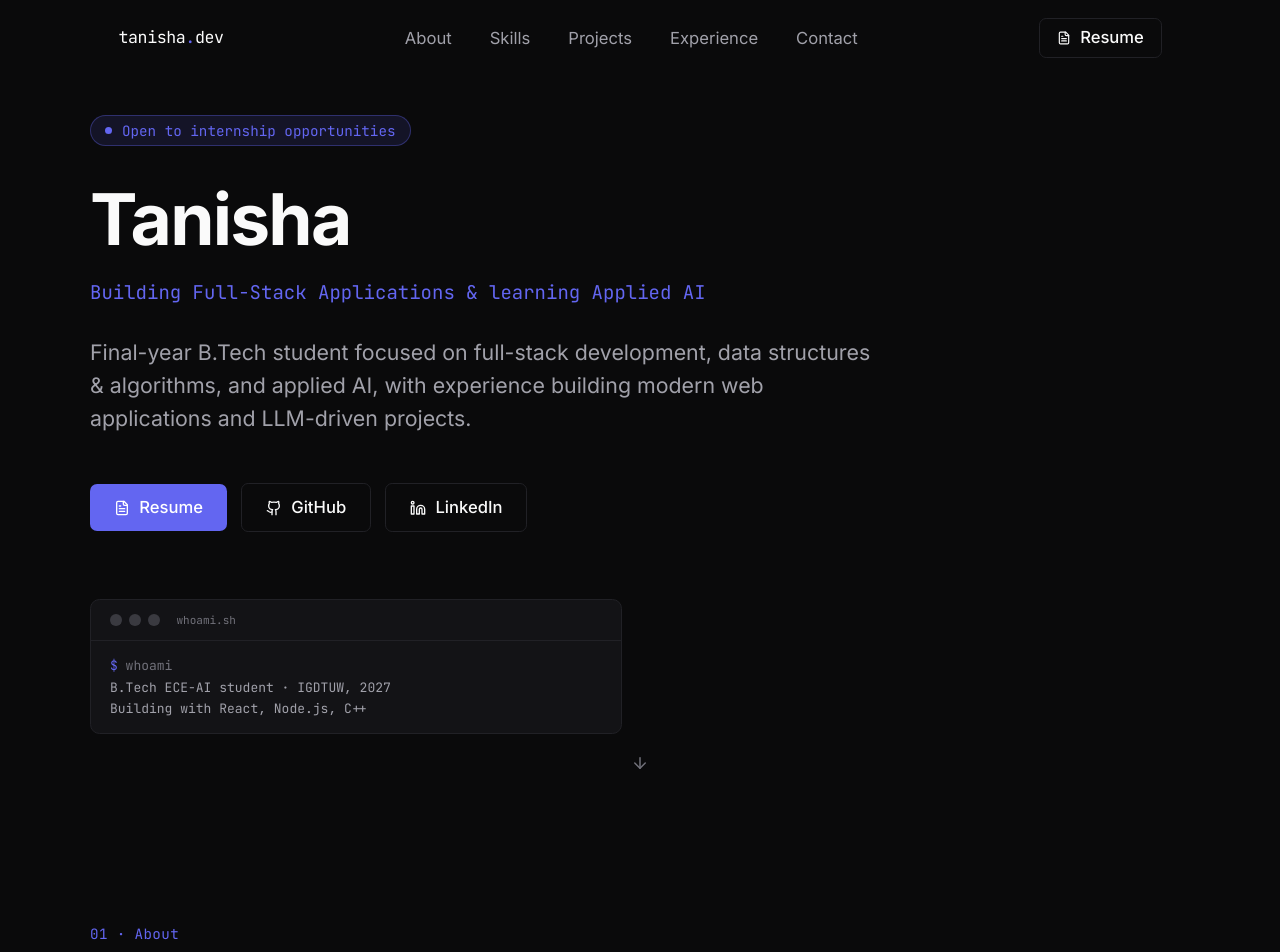
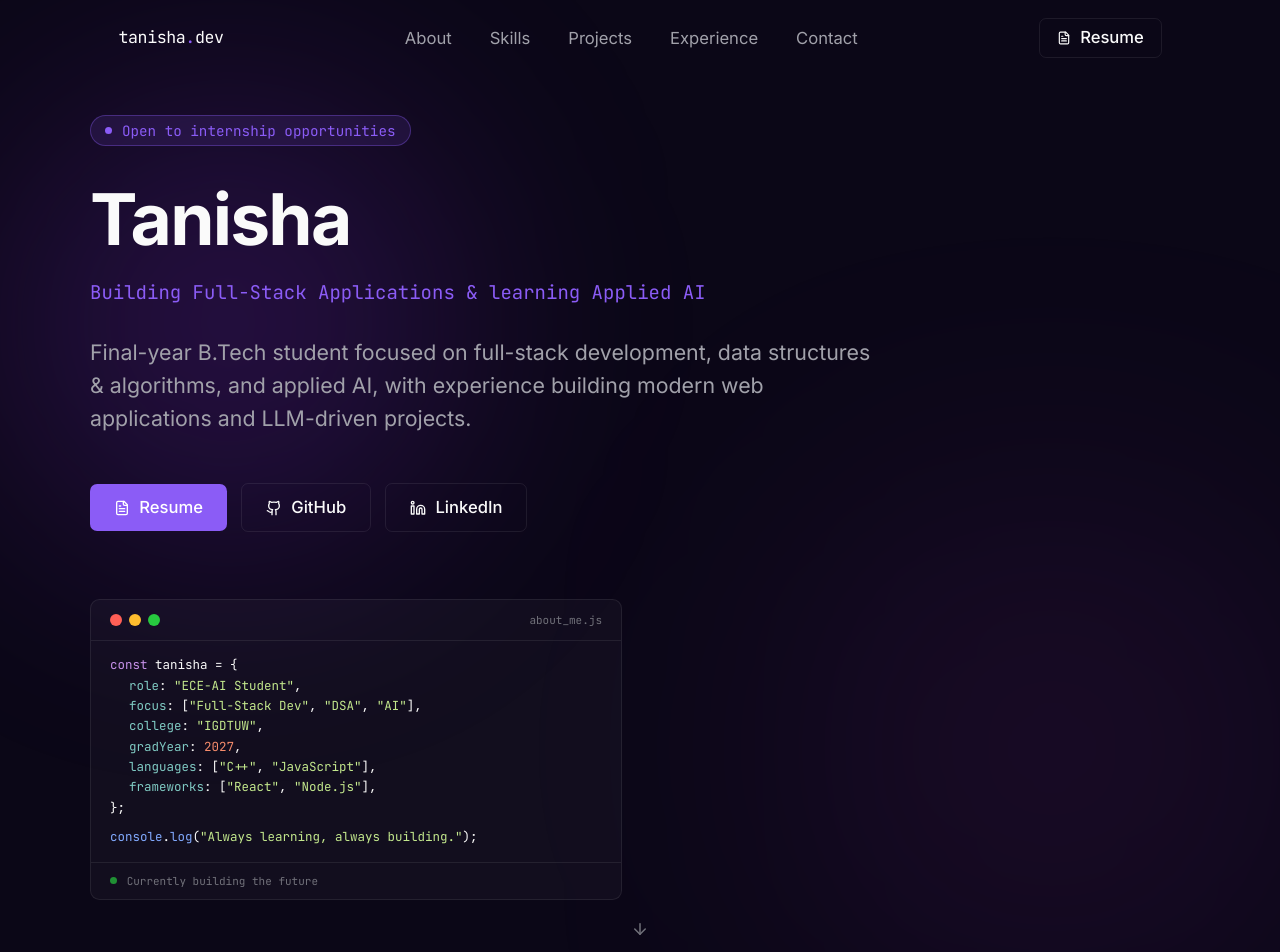
Before and after one commit to TAnisha016/tanisha-portfolio, a React (Vite) app: page / in a window 1280 px wide. Shown: the top 952 px of the page. Built offline with nearby package versions, Linux system fonts and the light colour scheme.

Commit message:
hero section changes

```diff
--- a/src/components/Hero.jsx
+++ b/src/components/Hero.jsx
@@ -7,6 +7,9 @@ export default function Hero() {
       id="hero"
       className="min-h-screen flex items-center pt-24 pb-16 px-6 relative"
     >
+      <div className="absolute top-20 left-0 w-96 h-96 bg-purple-600/20 blur-[120px] rounded-full pointer-events-none" />
+
+<div className="absolute bottom-0 right-0 w-96 h-96 bg-fuchsia-500/10 blur-[140px] rounded-full pointer-events-none" />
       <div className="max-w-content mx-auto w-full">
         <div className="animate-fadeUp">
           <div className="inline-flex items-center gap-2 font-mono text-xs text-accent bg-accent-dim border border-accent-border rounded-full px-3 py-1 mb-8">
@@ -35,6 +38,7 @@ export default function Hero() {
               <FileText size={16} />
               Resume
             </a>
+
             <a
               href={profile.github}
               target="_blank"
@@ -44,6 +48,7 @@ export default function Hero() {
               <Github size={16} />
               GitHub
             </a>
+
             <a
               href={profile.linkedin}
               target="_blank"
@@ -55,20 +60,73 @@ export default function Hero() {
             </a>
           </div>
 
-          {/* Signature element: a quiet terminal card grounding her as a builder, not a gimmick */}
-          <div className="max-w-md rounded-lg border border-bg-border bg-bg-surface overflow-hidden">
-            <div className="flex items-center gap-1.5 px-4 py-2.5 border-b border-bg-border">
-              <span className="w-2.5 h-2.5 rounded-full bg-[#3a3a40]" />
-              <span className="w-2.5 h-2.5 rounded-full bg-[#3a3a40]" />
-              <span className="w-2.5 h-2.5 rounded-full bg-[#3a3a40]" />
-              <span className="font-mono text-[11px] text-ink-muted ml-2">whoami.sh</span>
+          <div className="max-w-md rounded-lg border border-bg-border bg-bg-surface backdrop-blur-sm overflow-hidden font-mono">
+            <div className="flex items-center justify-between px-4 py-2.5 border-b border-bg-border">
+              <div className="flex items-center gap-1.5">
+                <span className="w-2.5 h-2.5 rounded-full bg-[#FF5F56]" />
+                <span className="w-2.5 h-2.5 rounded-full bg-[#FFBD2E]" />
+                <span className="w-2.5 h-2.5 rounded-full bg-[#27C93F]" />
+              </div>
+              <span className="text-[11px] text-ink-muted">about_me.js</span>
             </div>
-            <div className="px-4 py-3 font-mono text-[13px] leading-relaxed">
-              <p className="text-ink-muted">
-                <span className="text-accent">$</span> whoami
+
+            <div className="px-4 py-3 text-[12.5px] leading-relaxed">
+              <p>
+                <span className="text-[#C792EA]">const</span>{' '}
+                <span className="text-ink-primary">tanisha</span> = {'{'}
               </p>
-              <p className="text-ink-secondary">B.Tech ECE-AI student · IGDTUW, 2027</p>
-              <p className="text-ink-secondary">Building with React, Node.js, C++</p>
+
+              <p className="pl-4">
+                <span className="text-[#80CBC4]">role</span>:{' '}
+                <span className="text-[#C3E88D]">"ECE-AI Student"</span>,
+              </p>
+
+              <p className="pl-4">
+                <span className="text-[#80CBC4]">focus</span>: [
+                <span className="text-[#C3E88D]">"Full-Stack Dev"</span>,{' '}
+                <span className="text-[#C3E88D]">"DSA"</span>,{' '}
+                <span className="text-[#C3E88D]">"AI"</span>],
+              </p>
+
+              <p className="pl-4">
+                <span className="text-[#80CBC4]">college</span>:{' '}
+                <span className="text-[#C3E88D]">"IGDTUW"</span>,
+              </p>
+
+              <p className="pl-4">
+                <span className="text-[#80CBC4]">gradYear</span>:{' '}
+                <span className="text-[#F78C6C]">2027</span>,
+              </p>
+
+              <p className="pl-4">
+                <span className="text-[#80CBC4]">languages</span>: [
+                <span className="text-[#C3E88D]">"C++"</span>,{' '}
+                <span className="text-[#C3E88D]">"JavaScript"</span>],
+              </p>
+
+              <p className="pl-4">
+                <span className="text-[#80CBC4]">frameworks</span>: [
+                <span className="text-[#C3E88D]">"React"</span>,{' '}
+                <span className="text-[#C3E88D]">"Node.js"</span>],
+              </p>
+
+              <p>{'};'}</p>
+
+              <p className="mt-2">
+                <span className="text-[#82AAFF]">console</span>.
+                <span className="text-[#82AAFF]">log</span>(
+                <span className="text-[#C3E88D]">
+                  "Always learning, always building."
+                </span>
+                );
+              </p>
+            </div>
+
+            <div className="flex items-center gap-2 px-4 py-2 border-t border-bg-border">
+              <span className="w-1.5 h-1.5 rounded-full bg-[#27C93F] animate-pulse" />
+              <span className="text-[11px] text-ink-muted">
+                Currently building the future
+              </span>
             </div>
           </div>
         </div>
@@ -78,7 +136,9 @@ export default function Hero() {
         href="#about"
         onClick={(e) => {
           e.preventDefault();
-          document.getElementById('about')?.scrollIntoView({ behavior: 'smooth' });
+          document
+            .getElementById('about')
+            ?.scrollIntoView({ behavior: 'smooth' });
         }}
         className="hidden sm:flex absolute bottom-8 left-1/2 -translate-x-1/2 text-ink-muted hover:text-ink-secondary transition-colors"
         aria-label="Scroll to About section"
--- a/src/index.css
+++ b/src/index.css
@@ -10,15 +10,36 @@
 }
 
 html, body, #root {
-  background-color: #0A0A0B;
+  background-color: #0B0717;
   margin: 0;
 }
 
 body {
-  font-family: 'Inter', system-ui, sans-serif;
-  -webkit-font-smoothing: antialiased;
-  -moz-osx-font-smoothing: grayscale;
+  background-color: #0B0717;
+
+  background-image:
+    linear-gradient(rgba(255,255,255,0.03) 1px, transparent 1px),
+    linear-gradient(90deg, rgba(255,255,255,0.03) 1px, transparent 1px),
+    radial-gradient(
+      ellipse 900px 600px at 8% 8%,
+      rgba(139,92,246,0.20),
+      transparent 60%
+    ),
+    radial-gradient(
+      ellipse 700px 500px at 95% 92%,
+      rgba(217,70,239,0.14),
+      transparent 60%
+    );
+
+  background-size:
+    80px 80px,
+    80px 80px,
+    auto,
+    auto;
+
+  background-attachment: fixed;
 }
+
 
 ::selection {
   background-color: rgba(99, 102, 241, 0.3);
--- a/tailwind.config.js
+++ b/tailwind.config.js
@@ -5,11 +5,11 @@ export default {
     extend: {
       colors: {
   bg: {
-          DEFAULT: '#0A0A0B',
-          surface: '#131316',
-          raised: '#19191D',
-          border: '#212126',
-          borderHover: '#2C2C32',
+    DEFAULT: '#0B0717',
+    surface: 'rgba(255, 255, 255, 0.03)',
+    raised: 'rgba(255, 255, 255, 0.05)',
+    border: 'rgba(255, 255, 255, 0.08)',
+    borderHover: 'rgba(255, 255, 255, 0.16)',
   },
   ink: {
     primary: '#FAFAFA',
@@ -17,10 +17,13 @@ export default {
     muted: '#71717A',
   },
   accent: {
-          DEFAULT: '#6366F1',
-          hover: '#7C7FF5',
-          dim: 'rgba(99, 102, 241, 0.12)',
-          border: 'rgba(99, 102, 241, 0.35)',
+    DEFAULT: '#8B5CF6',
+    hover: '#9D70F9',
+    dim: 'rgba(139, 92, 246, 0.12)',
+    border: 'rgba(139, 92, 246, 0.35)',
+  },
+  accent2: {
+    DEFAULT: '#D946EF',
   },
 },
       fontFamily: {
```
Lines whose indentation alone changed are shown as unchanged.
